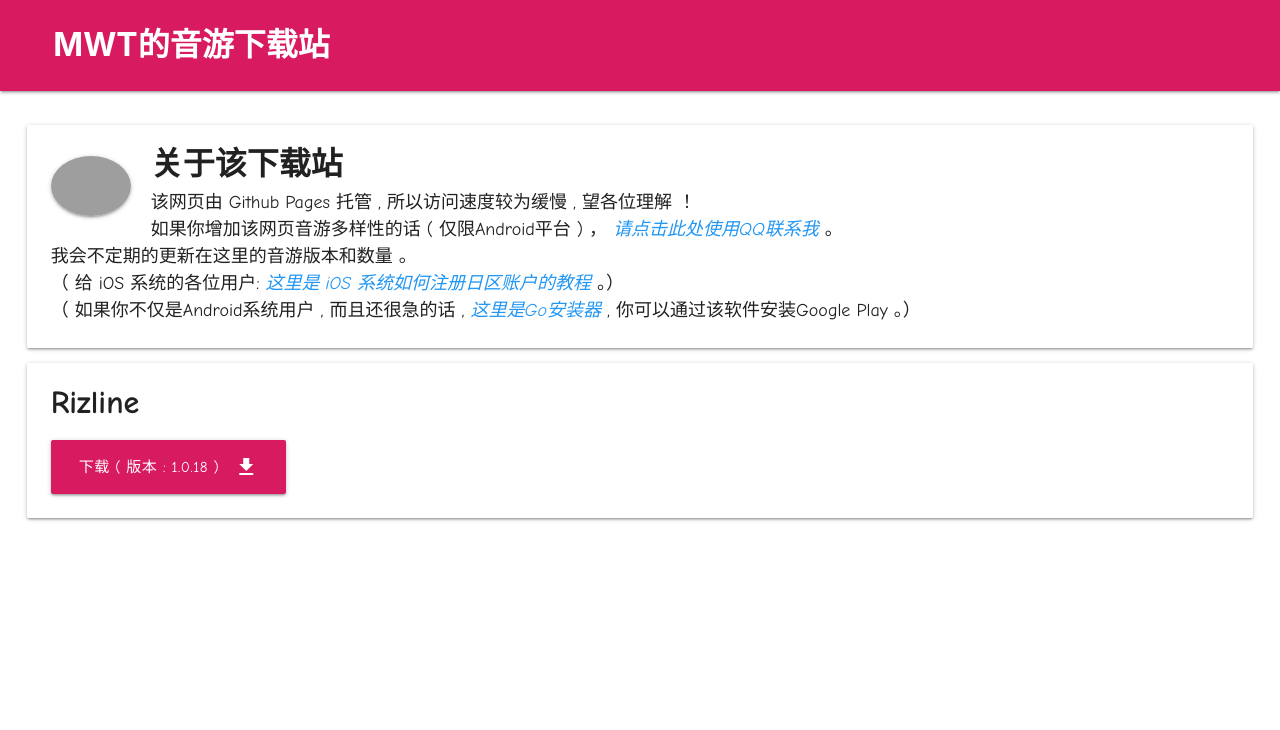
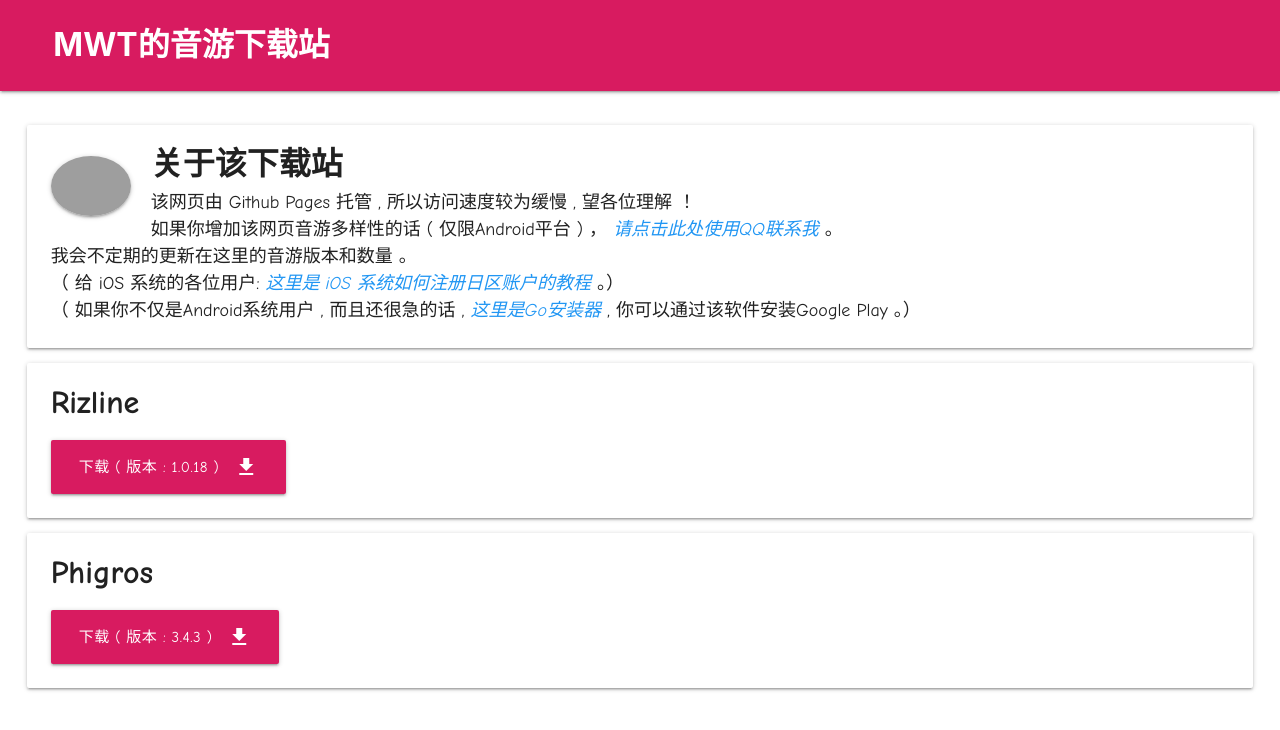
Before and after one commit to litev4/gamesdownload, a plain HTML site: page index.html in a window 1280 px wide. Drawn offline with nearby package versions, Linux system fonts and the light colour scheme; grey boxes are pictures that could not be loaded.

Commit message:
Add files via upload

```diff
--- a/index.html
+++ b/index.html
@@ -136,7 +136,7 @@
           </p>
         </div>
       </div>
-      <!-- Card 1 -->
+      <!-- Card rizline -->
       <div class="card">
         <div class="card-content">
           <span class="card-title" style="font-size:xx-large; font-weight: 700;">  Rizline </span>
@@ -150,6 +150,26 @@
           </p>
         </div>
       </div>
+   </a>
+   </a>
+      <!-- Card Phigros -->
+      <div class="card">
+        <div class="card-content">
+          <span class="card-title" style="font-size:xx-large; font-weight: 700;">  Phigros </span>
+          <p>
+            <a class="waves-effect waves-light btn-large pink darken-1" style="text-transform: none;"
+              href="https://github.ink/litev4/gamesdownload/releases/download/phigros/com.PigeonGames.Phigros.apk " target="_blank">
+              <i class="material-icons right">download</i>
+下载 ( 版本 : 3.4.3 )
+            </a>
+            </a>
+          </p>
+        </div>
+      </div>
+
+
+
+
     </div>
   </div>
       </p>
```
